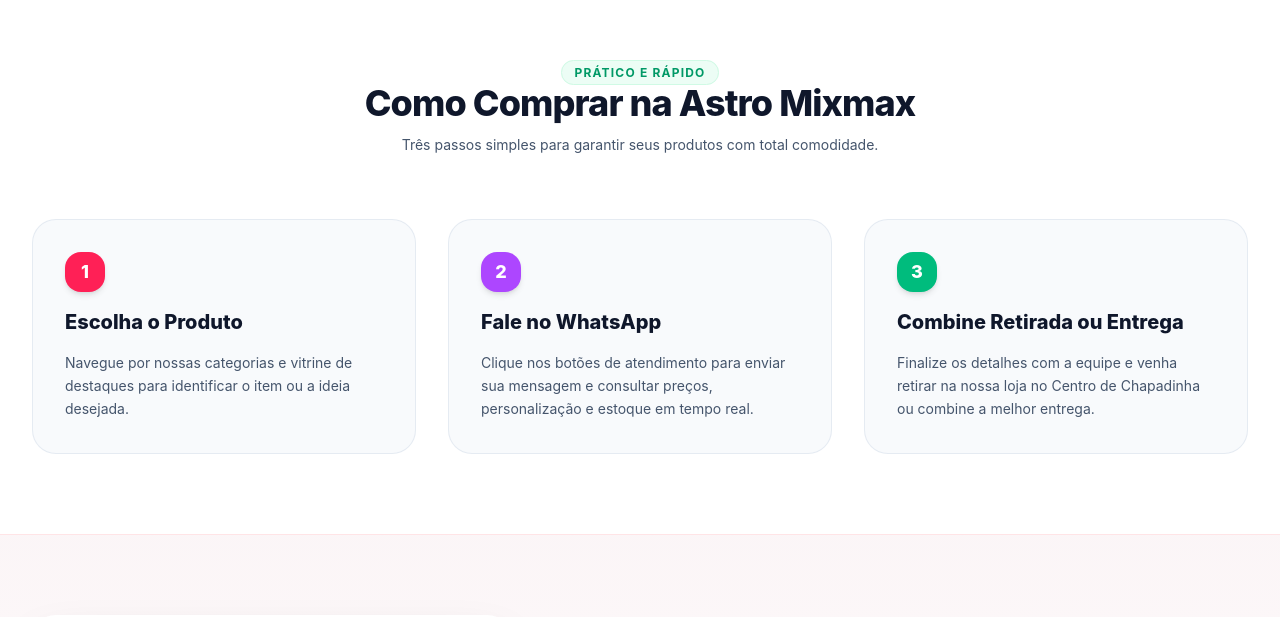
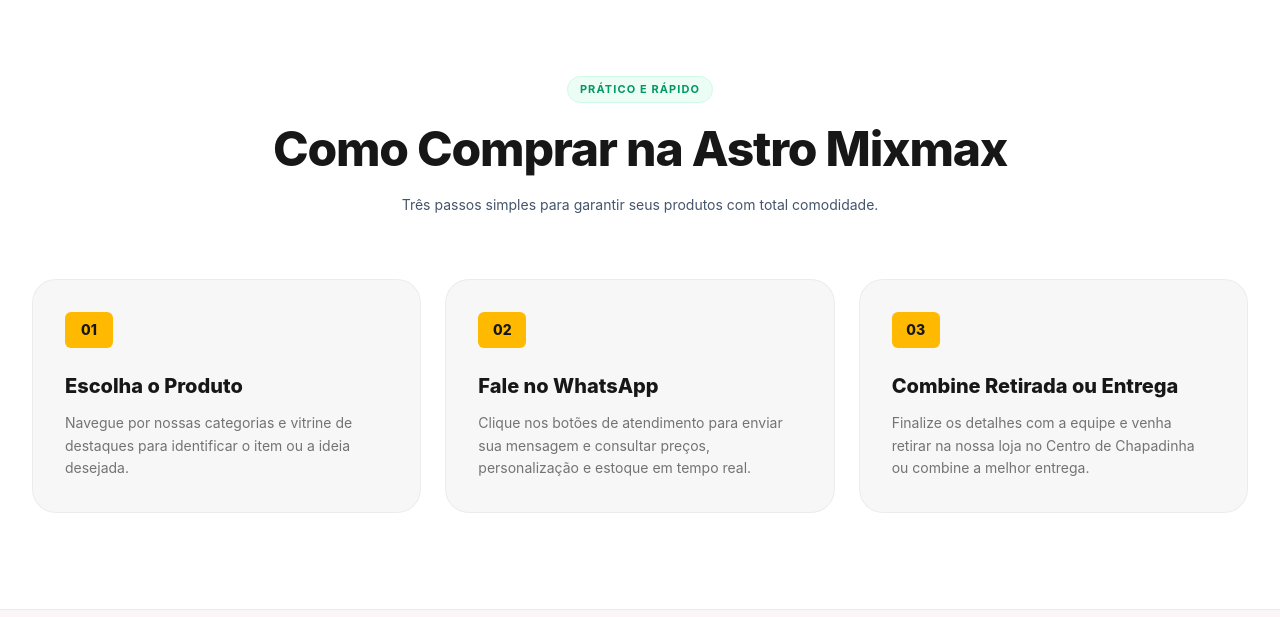
Before and after one commit to giordanosousa/landingpage-001, a React (Vite) app: page / in a window 1280 px wide. Shown: the part 2468-3085 px from the top of the page. Built offline with nearby package versions, Linux system fonts and the light colour scheme; grey boxes are pictures that could not be loaded.

Commit message:
page como comprar finalizado

```diff
--- a/src/components/sections/HowToBuySection.tsx
+++ b/src/components/sections/HowToBuySection.tsx
@@ -1,44 +1,38 @@
-import React from 'react';
-
 interface Step {
-  number: number;
+  number: string;
   title: string;
   description: string;
-  colorClass: string;
 }
 
-export const HowToBuySection: React.FC = () => {
+export const HowToBuySection = () => {
   const steps: Step[] = [
     {
-      number: 1,
+      number: "01",
       title: "Escolha o Produto",
       description: "Navegue por nossas categorias e vitrine de destaques para identificar o item ou a ideia desejada.",
-      colorClass: "bg-rose-500", // Círculo Vermelho
     },
     {
-      number: 2,
+      number: "02",
       title: "Fale no WhatsApp",
       description: "Clique nos botões de atendimento para enviar sua mensagem e consultar preços, personalização e estoque em tempo real.",
-      colorClass: "bg-purple-500", // Círculo Roxo
     },
     {
-      number: 3,
+      number: "03",
       title: "Combine Retirada ou Entrega",
       description: "Finalize os detalhes com a equipe e venha retirar na nossa loja no Centro de Chapadinha ou combine a melhor entrega.",
-      colorClass: "bg-emerald-500", // Círculo Verde
     }
   ];
 
   return (
-    <section id="como-comprar" className="py-20 bg-white">
+    <section id="como-comprar" className="py-16 md:py-24 bg-white text-neutral-900 font-sans">
       <div className="max-w-7xl mx-auto px-4 sm:px-6 lg:px-8">
 
         {/* Cabeçalho da Secção */}
-        <div className="text-center max-w-2xl mx-auto mb-16 space-y-3">
-          <span className="text-xs font-bold uppercase tracking-widest text-emerald-600 bg-emerald-50 px-3 py-1 rounded-full border border-emerald-100">
+        <div className="text-center max-w-4xl mx-auto mb-16 space-y-4">
+          <span className="inline-block text-[11px] font-bold uppercase tracking-widest text-emerald-600 bg-emerald-50 px-3 py-1 rounded-full border border-emerald-100">
             Prático e Rápido
           </span>
-          <h2 className="text-3xl sm:text-4xl font-extrabold text-slate-900 tracking-tight">
+          <h2 className="text-3xl sm:text-4xl lg:text-5xl font-extrabold text-neutral-900 tracking-tight leading-tight">
             Como Comprar na Astro Mixmax
           </h2>
           <p className="text-slate-600 text-sm">
@@ -47,29 +41,30 @@ export const HowToBuySection: React.FC = () => {
         </div>
 
         {/* Grelha de Passos */}
-        <div className="grid grid-cols-1 md:grid-cols-3 gap-8">
+        <div className="grid grid-cols-1 md:grid-cols-3 gap-6">
           {steps.map((step) => (
             <div
               key={step.number}
-              className="relative bg-slate-50 rounded-3xl p-8 border border-slate-200/80 space-y-4 hover:shadow-lg transition-all duration-300"
+              className="bg-neutral-100/80 rounded-3xl p-8 border border-neutral-200/60 flex flex-col justify-between space-y-6"
             >
-              {/* Indicador do Número do Passo */}
-              <div className={`w-10 h-10 rounded-2xl ${step.colorClass} text-white font-extrabold text-lg flex items-center justify-center shadow-md`}>
+              {/* Indicador Amarelo com Dois Dígitos */}
+              <div className="w-12 h-9 rounded-md bg-amber-400 text-neutral-900 font-extrabold text-sm flex items-center justify-center">
                 {step.number}
               </div>
 
               {/* Informações do Passo */}
-              <h3 className="font-extrabold text-xl text-slate-900">
-                {step.title}
-              </h3>
+              <div className="space-y-3">
+                <h3 className="font-extrabold text-xl text-neutral-900">
+                  {step.title}
+                </h3>
 
-              <p className="text-slate-600 text-sm leading-relaxed">
-                {step.description}
-              </p>
+                <p className="text-neutral-500 text-xs sm:text-sm leading-relaxed">
+                  {step.description}
+                </p>
+              </div>
             </div>
           ))}
         </div>
-
       </div>
     </section>
   );
```
